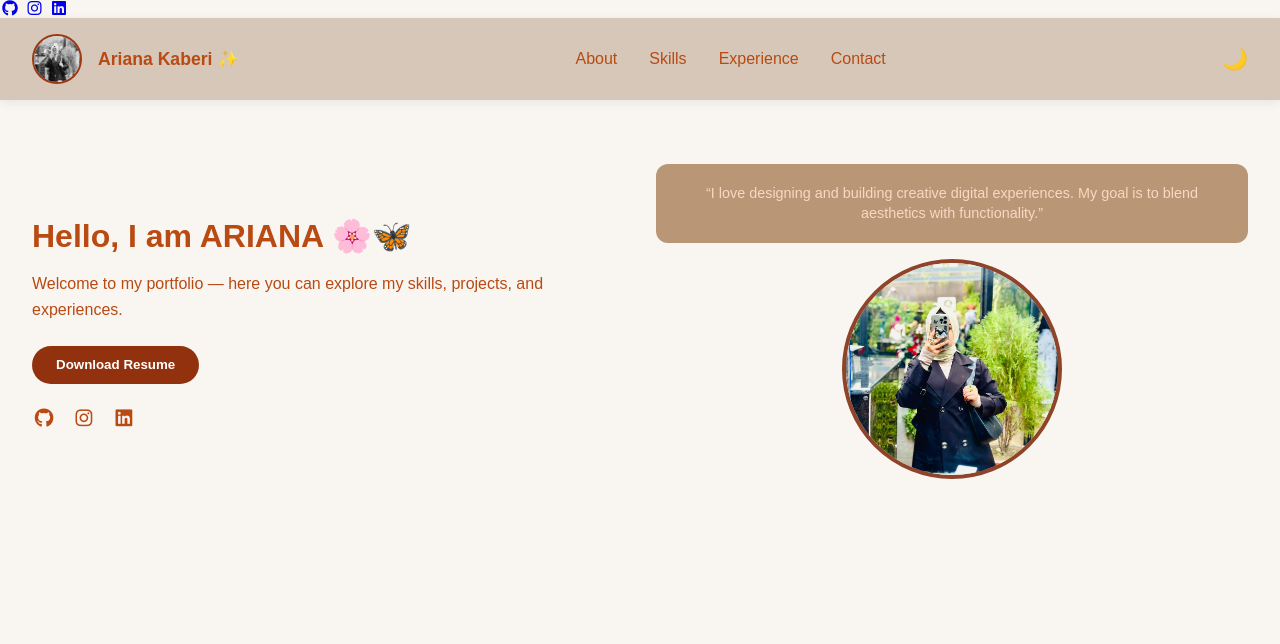
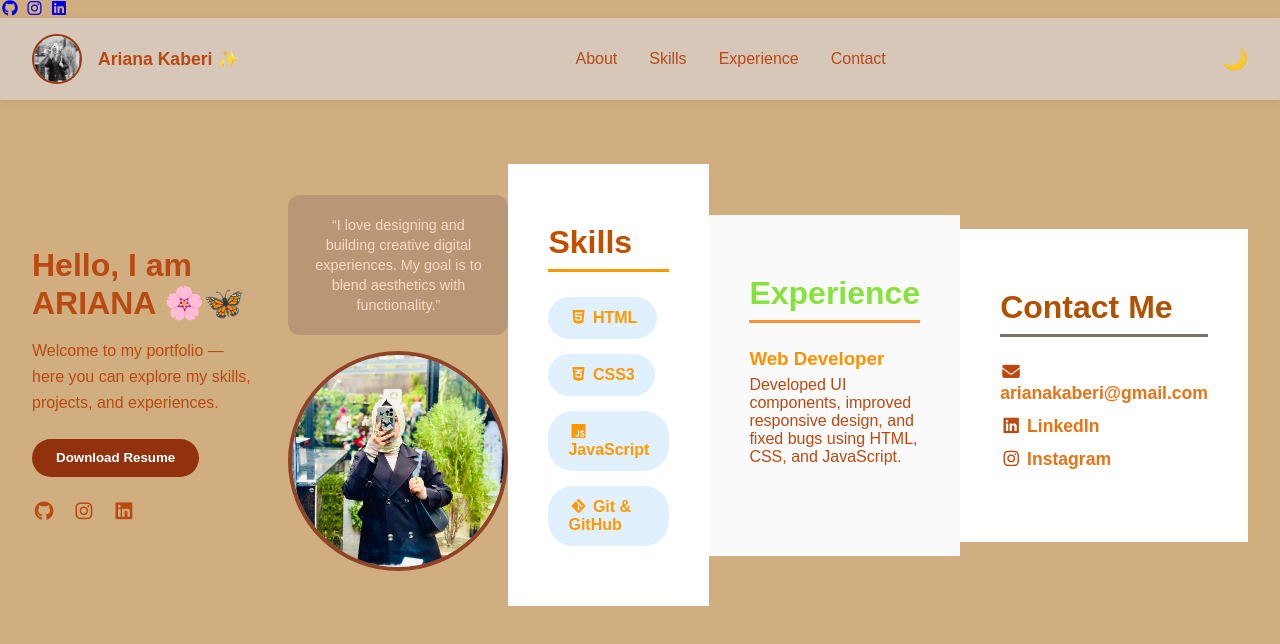
Before and after one commit to arianakaberi/my-protofolio, a plain HTML site: page index.html in a window 1280 px wide. Drawn offline with Linux system fonts and the light colour scheme.

Commit message:
i almost done with my protofolio account

```diff
--- a/index.html
+++ b/index.html
@@ -50,20 +50,58 @@
           </ul>
         </div>
 
-        <div class="header-rightside">
+        <di class="header-rightside">
           <div class="image-bg-parent">
             <div class="image-bg">
               <p>
-                “I love designing and building creative digital experiences.
+                “I love designing  and building creative digital experiences.
                 My goal is to blend aesthetics with functionality.”
               </p>
             </div>
             <img src="color pic.jpeg" alt="Ariana" />
           </div>
-        </div>
-      </div>
-    </main>
 
-    <script src="./script.js"></script>
+    <section id="skills" class="section card">
+    <h2>Skills</h2>
+    <ul class="skills-list">
+      <li><i class="fa-brands fa-html5"></i> HTML</li>
+      <li><i class="fa-brands fa-css3-alt"></i> CSS3</li>
+      <li><i class="fa-brands fa-js"></i> JavaScript</li>
+      <li><i class="fa-brands fa-git-alt"></i> Git & GitHub</li>
+    </ul>
+  </section>
+
+  <section id="experience" class="section card">
+    <h2>Experience</h2>
+    <div class="experience-item">
+      <h3>Web Developer</h3>
+      <p>
+        Developed UI components, improved responsive design, and fixed bugs
+        using HTML, CSS, and JavaScript.
+      </p>
+    </div>
+  </section>
+
+
+  <section id="contact" class="section card">
+    <h2>Contact Me</h2>
+    <p>
+      <i class="fa-solid fa-envelope"></i>
+      <a href="mailto:arianakaberi@gmail.com">arianakaberi@gmail.com</a>
+    </p>
+    <p>
+      <i class="fa-brands fa-linkedin"></i>
+      <a href="https://linkedin.com/in/yourusername" target="_blank">LinkedIn</a>
+    </p>
+    <p>
+      <i class="fa-brands fa-instagram"></i>
+      <a href="https://instagram.com/ariana_nature_lens" target="_blank">Instagram</a>
+    </p>
+  </section>
+</main>
+
+
+       <script src="./script.js"></script>
+
   </body>
 </html>
--- a/styles/style.css
+++ b/styles/style.css
@@ -8,7 +8,7 @@
 
 
 body.light {
-  background: #f9f6f2;
+  background: #d1ae80;
   color: #b94a12;
 }
 
@@ -189,3 +189,131 @@ body.dark .image-bg {
     display: none;
   }
 }
+
+
+#skills {
+  padding: 60px 40px;
+  background-color: #fff;
+}
+
+#skills h2 {
+  font-size: 2rem;
+  color: #c44e00;
+  border-bottom: 3px solid #ff9900;
+  padding-bottom: 8px;
+  margin-bottom: 25px;
+}
+
+.skills-list {
+  list-style: none;
+  display: flex;
+  flex-wrap: wrap;
+  gap: 15px;
+  max-width: 700px;
+}
+
+.skills-list li {
+  background-color: #e0f0ff;
+  padding: 12px 20px;
+  border-radius: 25px;
+  font-weight: 600;
+  color: #ff9900;
+}
+
+
+#experience {
+  padding: 60px 40px;
+  background-color: #fafafa;
+}
+
+#experience h2 {
+
+.card {
+  background: #fff;
+  padding: 2rem;
+  margin: 2rem auto;
+  border-radius: 12px;
+  box-shadow: 0 4px 12px rgba(0,0,0,0.1);
+  max-width: 800px;
+  transition: transform 0.3s ease, box-shadow 0.3s ease;
+}
+
+.card:hover {
+  transform: translateY(-5px);
+  box-shadow: 0 8px 18px rgba(0,0,0,0.15);
+}
+
+.skills-list {
+  list-style: none;
+  padding: 0;
+}
+
+.skills-list li {
+  font-size: 1.2rem;
+  margin: 0.5rem 0;
+}
+
+.skills-list i {
+  color: #ff6b6b;
+  margin-right: 10px;
+}
+
+#contact p {
+  font-size: 1.1rem;
+  margin: 0.5rem 0;
+}
+
+#contact i {
+  color: #0077b5
+  margin-right: 8px;
+}
+  font-size: 2rem;
+  color: #88e23e;
+  border-bottom: 3px solid #ff7300c9;
+  padding-bottom: 8px;
+  margin-bottom: 25px;
+}
+
+.experience-item {
+  max-width: 700px;
+  margin-bottom: 30px;
+}
+
+.experience-item h3 {
+  color: #ff9100;
+  margin-bottom: 6px;
+}
+
+.experience-item p {
+  margin-bottom: 10px;
+  font-size: 1rem;
+}
+
+
+#contact {
+  padding: 60px 40px;
+  background-color: #fff;
+}
+
+#contact h2 {
+  font-size: 2rem;
+  color: #b15103;
+  border-bottom: 3px solid #797163;
+  padding-bottom: 8px;
+  margin-bottom: 25px;
+}
+
+#contact p {
+  font-size: 1.1rem;
+  margin-bottom: 12px;
+}
+
+#contact a {
+  color: #e67315;
+  text-decoration: none;
+  font-weight: 600;
+}
+
+#contact a:hover {
+  text-decoration: underline;
+}
```
